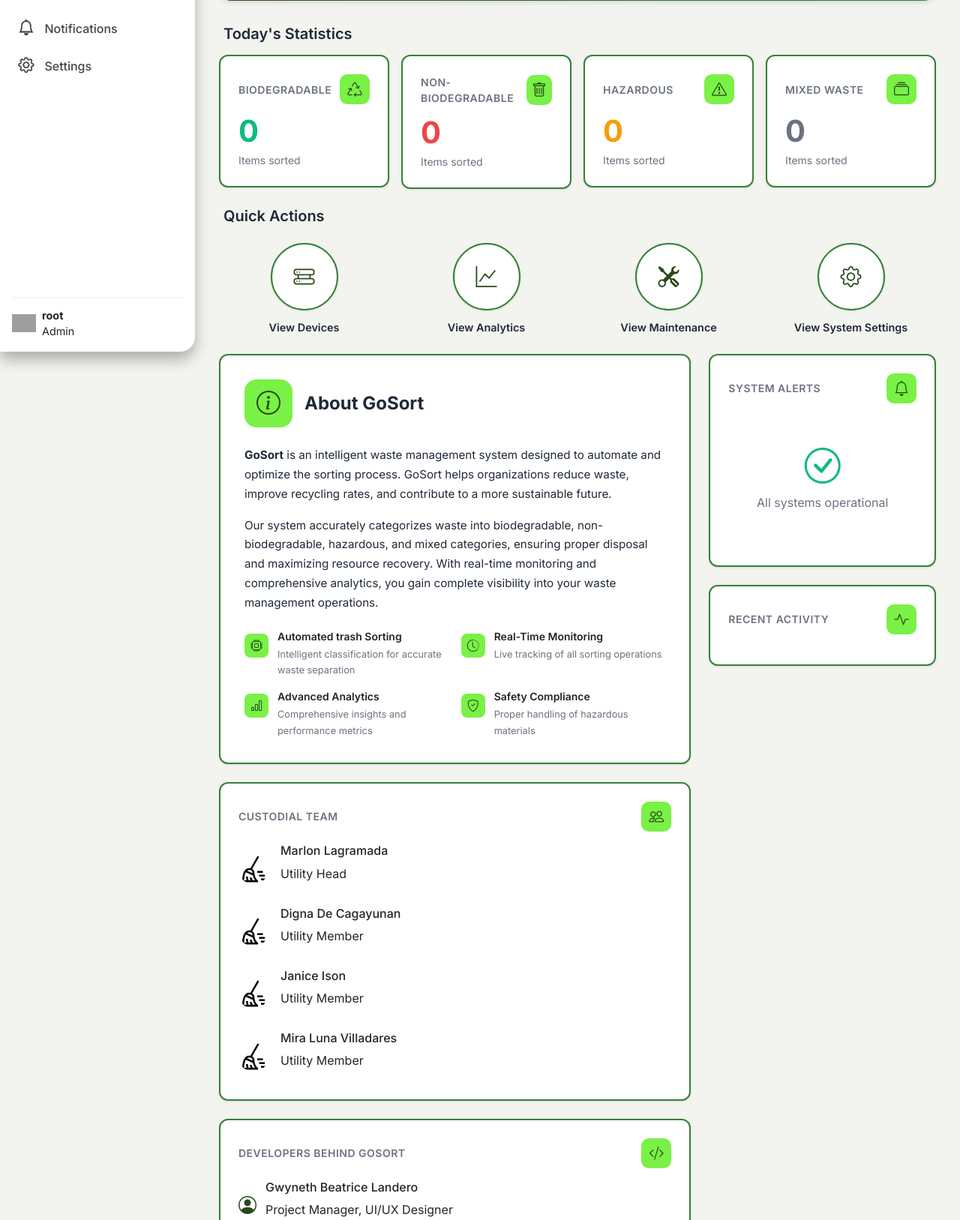
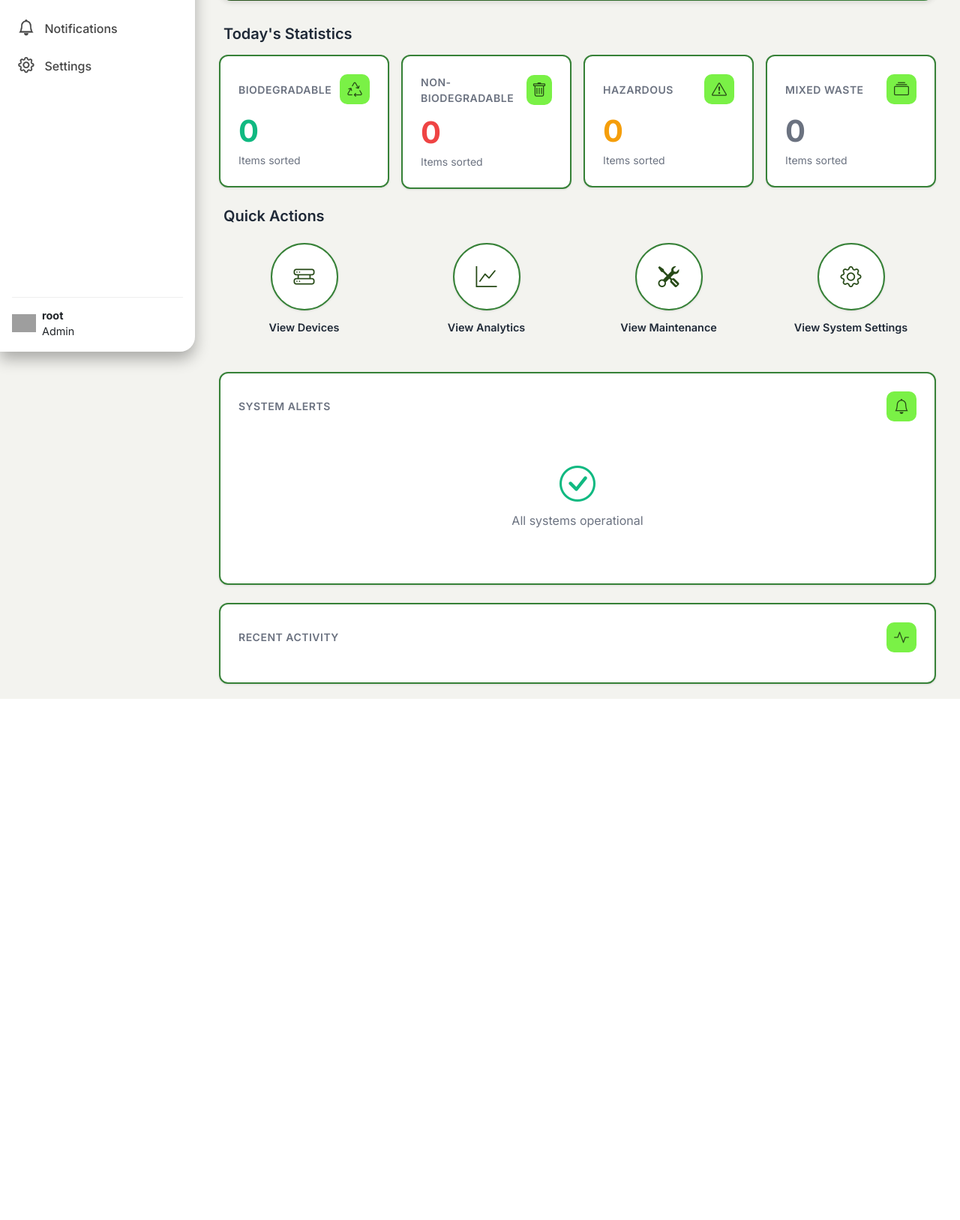
Before and after one commit to Rymdsylt/GoSort_Web, a PHP site: page /GoSort_Dashboard.php in a window 1280 px wide. Shown: the part 331-1958 px from the top of the page at 75% size. After the commit the page ends 1263 px from the top, so only its background shows below. Run offline with PHP 8.4, Linux system fonts and the light colour scheme; the visitor is signed in with stand-in values (Sample User, id 1); data that the repository does not hold is empty; some libraries are stand-ins or nearby versions; grey boxes are pictures that could not be loaded.

Commit message:
removed 4 cards

```diff
--- a/GoSort_Dashboard.php
+++ b/GoSort_Dashboard.php
@@ -66,8 +66,10 @@ $system_uptime = $total_devices > 0 ? ($online_devices / $total_devices) * 100 :
     <meta name="viewport" content="width=device-width, initial-scale=1.0">
     <title>GoSort - Dashboard</title>
     <link href="css/bootstrap.min.css" rel="stylesheet">
+    <link href="css/dark-mode-global.css" rel="stylesheet">
     <link rel="stylesheet" href="https://cdn.jsdelivr.net/npm/bootstrap-icons@1.7.2/font/bootstrap-icons.css">
     <link href="https://fonts.googleapis.com/css2?family=Inter:wght@400;500;600;700&display=swap" rel="stylesheet">
+    <script src="js/theme-manager.js"></script>
     <style>
         :root {
             --primary-green: #274a17ff;
@@ -577,7 +579,7 @@ $system_uptime = $total_devices > 0 ? ($online_devices / $total_devices) * 100 :
                             <i class="bi bi-hdd-rack"></i>
                         </div>
                         <div class="welcome-stat-info">
-                            <h3><?php echo $system_stats['online_devices']; ?>/<?php echo $system_stats['total_devices']; ?></h3>
+                            <h3><?php echo $system_stats['online_devices'] ?? 0; ?></h3>
                             <p>Devices Online</p>
                         </div>
                     </div>
@@ -682,6 +684,7 @@ $system_uptime = $total_devices > 0 ? ($online_devices / $total_devices) * 100 :
             <div class="row g-4">
                 <!-- Left Column: About GoSort + Additional Cards -->
                 <div class="col-lg-8">
+                    <?php if(false): ?>
                     <!-- About GoSort -->
                     <div class="about-card mb-4">
                         <div class="about-header">
@@ -838,10 +841,11 @@ $system_uptime = $total_devices > 0 ? ($online_devices / $total_devices) * 100 :
                             <li>Carbon footprint reduced by <b>8%</b> 🌏</li>
                         </ul>
                     </div>
+                    <?php endif; ?>
                 </div>
 
-                <!-- Right Column: System Alerts & Recent Activity -->
-                <div class="col-lg-4">
+                <!-- System Alerts & Recent Activity -->
+                <div class="col-lg-12">
                     <!-- System Alerts -->
                     <div class="alert-card mb-4">
                         <div class="stat-card-header mb-3">
```
